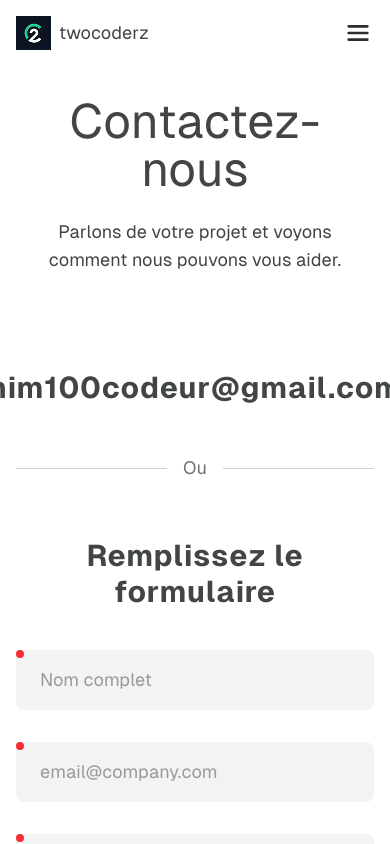
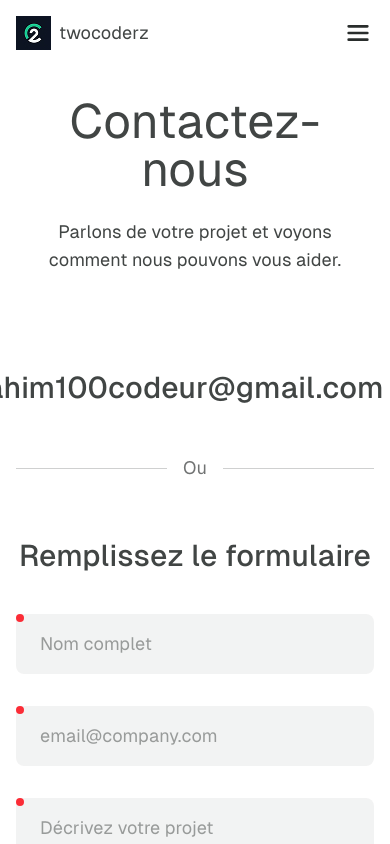
Before and after one commit to twocoderz/twocoderz.team, a React (Vite) app: page /contact in a window 390 px wide. Shown: the top 844 px of the page. Built offline with nearby package versions, Linux system fonts and the light colour scheme.

Commit message:
finish responsive of contact page

```diff
--- a/src/pages/contact/ContactPage.tsx
+++ b/src/pages/contact/ContactPage.tsx
@@ -30,7 +30,7 @@ export default function ContactPage() {
             </div>
             {/* the form */}
             <div className="flex flex-col w-full mt-p8">
-              <h2 className="text-3xl font-bold tracking-wide text-black-80 text-center mb-p10">
+              <h2 className="text-3xl lg:text-4xl font-medium text-black-80 text-center mb-p10">
                 Remplissez le formulaire
               </h2>
               <ContactForm />
--- a/src/pages/contact/components/EmailLink.tsx
+++ b/src/pages/contact/components/EmailLink.tsx
@@ -72,7 +72,7 @@ export default function EmailLink(props: EmailLinkProps) {
       )}
       aria-live="polite"
     >
-      <span className="text-3xl font-bold tracking-wide text-black-80">
+      <span className="text-3xl lg:text-4xl font-medium text-black-80">
         {copied ? copiedLabel : label}
       </span>
       {copied ? (
```
